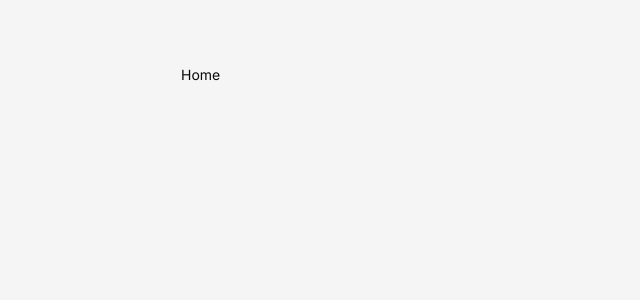
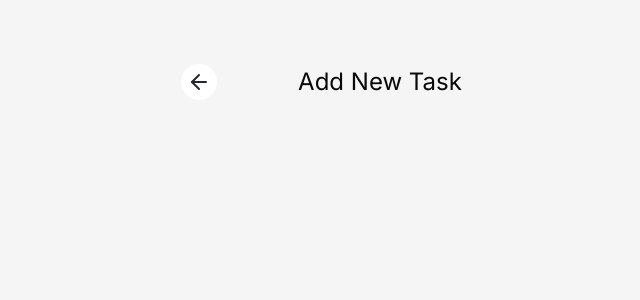
Before and after one commit to had3s1321/todo-app, a Next.js app: page /add-task in a window 1280 px wide. Shown: the top 300 px of the page, without its empty margins (260-900 px from the left). Built offline with nearby package versions, Linux system fonts and the light colour scheme.

Commit message:
created reusable page header component

```diff
--- a/src/app/add-task/page.tsx
+++ b/src/app/add-task/page.tsx
@@ -1,3 +1,10 @@
+import PageHeader from "@/components/ui/custom/PageHeader";
+import BackLink from "@/components/ui/custom/PageHeader/BackLink";
+
 export default function AddTask() {
-  return <div>Home</div>;
+  return (
+    <PageHeader title="Add New Task">
+      <BackLink />
+    </PageHeader>
+  );
 }
--- a/src/app/page.tsx
+++ b/src/app/page.tsx
@@ -2,8 +2,8 @@ import CategoryDropdown from "@/components/homePage/CategoryDropdown";
 import SearchBar from "@/components/homePage/SearchBar";
 import SortDropdown from "@/components/homePage/SortDropdown";
 import TodosList from "@/components/homePage/TodosList";
-import { Button } from "@/components/ui/button";
 import { PlusIcon } from "@/components/ui/icons";
+import Link from "next/link";
 
 export default function Home() {
   return (
@@ -14,14 +14,13 @@ export default function Home() {
         <CategoryDropdown />
       </div>
       <TodosList />
-      <Button
-        variant="action"
-        size="xlCustom"
-        className="mx-auto text-[18px] text-white"
+      <Link
+        href="/add-task"
+        className="mx-auto flex gap-2 rounded-[30px] bg-[var(--custom-primary)] p-4 text-[18px] text-white"
       >
         <PlusIcon />
-        {"Add new Task"}
-      </Button>
+        <p className="hover:cursor-pointer">Add new Task</p>
+      </Link>
     </>
   );
 }
--- /dev/null
+++ b/src/components/ui/custom/PageHeader/BackLink.tsx
@@ -0,0 +1,15 @@
+import Link from "next/link";
+import { ArrowLeftIcon } from "../../icons";
+
+const BackLink = () => {
+  return (
+    <Link
+      href="/"
+      className="absolute left-0 top-0 flex h-9 w-9 items-center justify-center rounded-full bg-[var(--custom-light)]"
+    >
+      <ArrowLeftIcon />
+    </Link>
+  );
+};
+
+export default BackLink;
--- /dev/null
+++ b/src/components/ui/custom/PageHeader/index.tsx
@@ -0,0 +1,16 @@
+const PageHeader = ({
+  children,
+  title,
+}: {
+  children: React.ReactNode;
+  title: string;
+}) => {
+  return (
+    <div className="relative w-full">
+      <h1 className="text-center text-[24px]">{title}</h1>
+      {children}
+    </div>
+  );
+};
+
+export default PageHeader;
```
